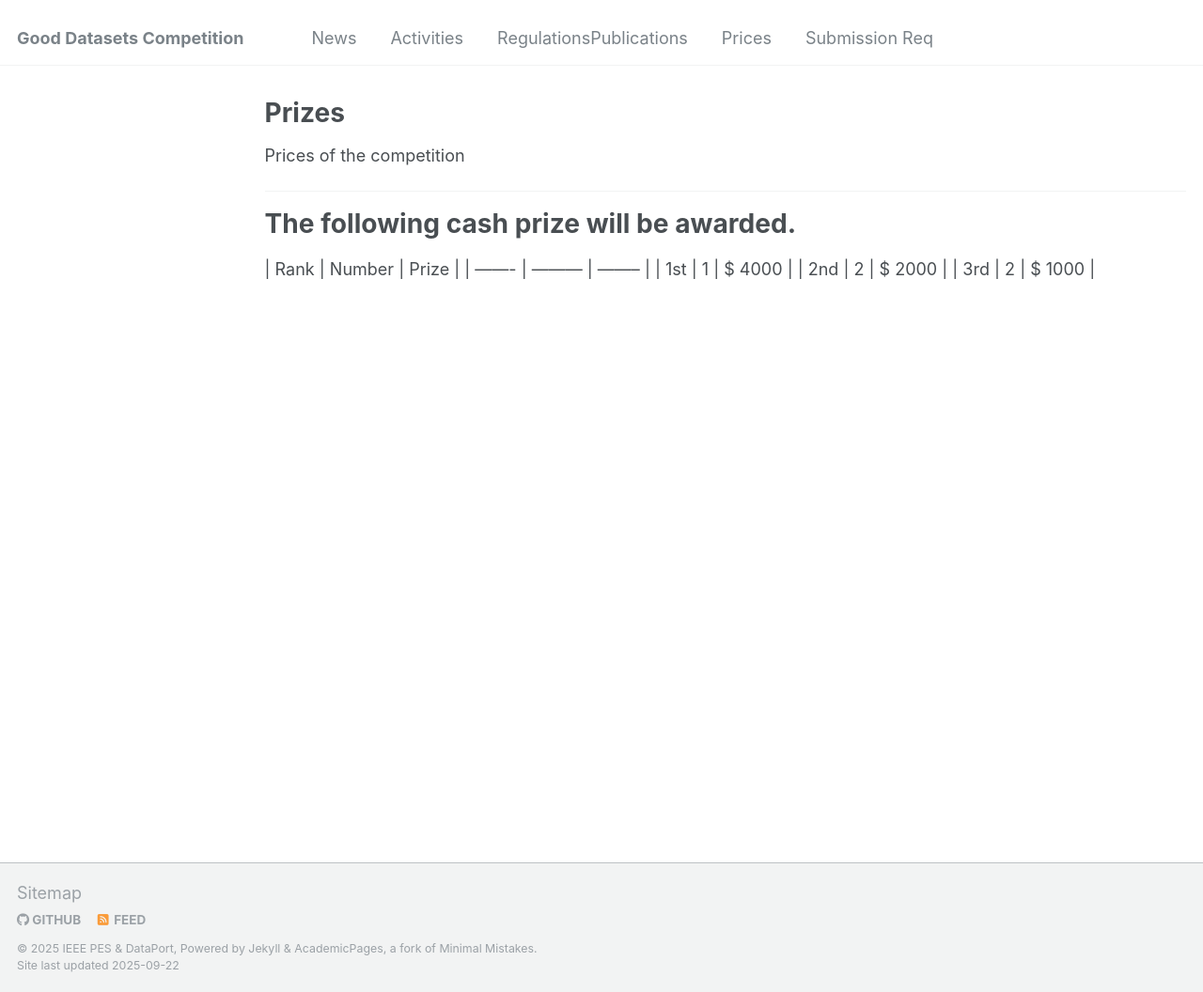
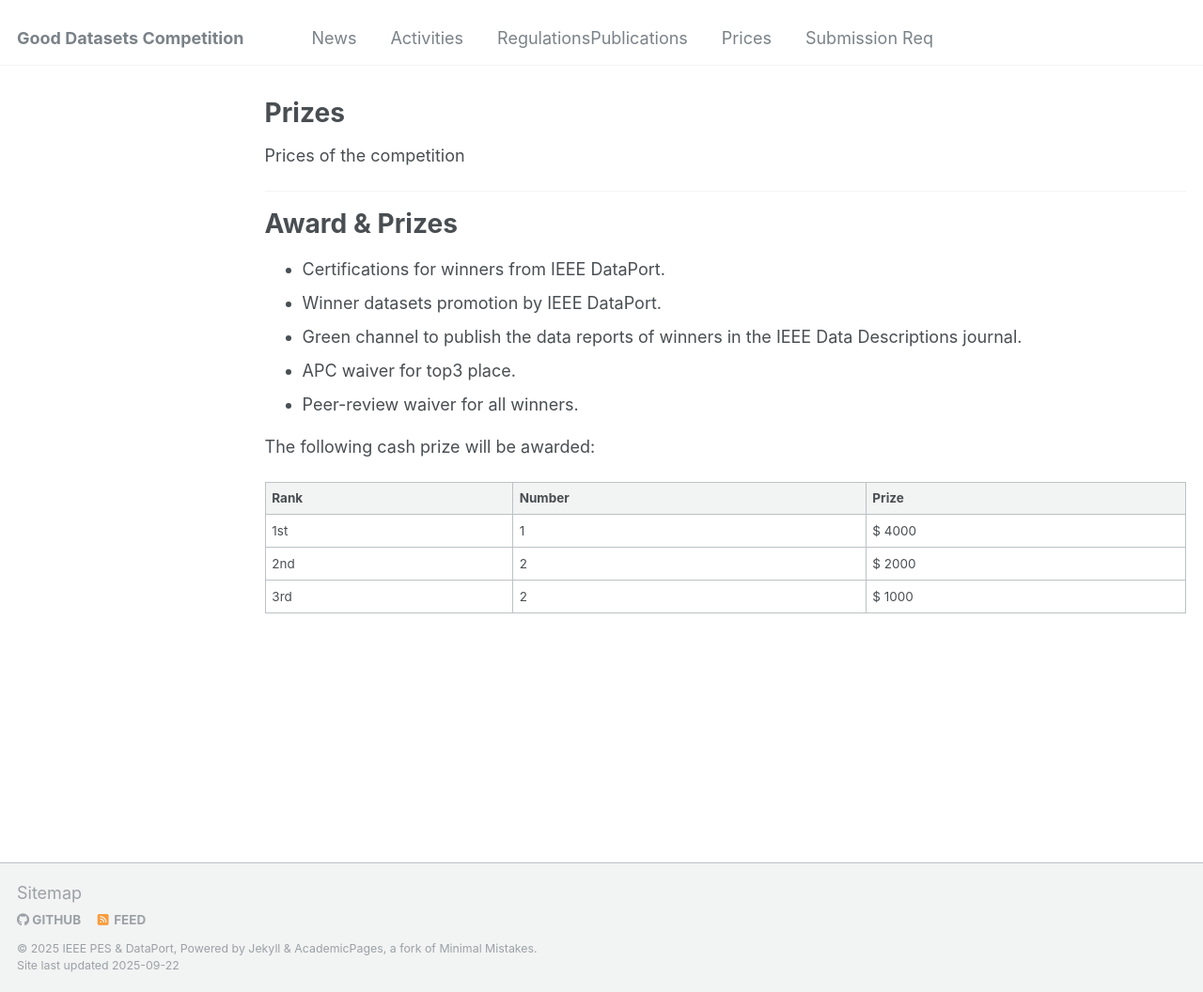
Before and after one commit to dpPEScomp/pesdpcompetition.github.io, a Jekyll site: the page built from _pages/Prizes.md, in a window 1280 px wide and 1056 px high. Shown: the whole window at 94% size. Built offline with Jekyll 4.4.1, drawn with Linux system fonts in a browser that asks for light colours.

Commit message:
Update Prizes.md

```diff
--- a/_pages/Prizes.md
+++ b/_pages/Prizes.md
@@ -8,7 +8,15 @@ Prices of the competition
 
 ---
 
-# The following cash prize will be awarded.
+# Award & Prizes
+* Certifications for winners from IEEE DataPort.
+* Winner datasets promotion by IEEE DataPort.
+* Green channel to publish the data reports of winners in the IEEE Data Descriptions journal.
+* APC waiver for top3 place.
+* Peer-review waiver for all winners.
+
+The following cash prize will be awarded:
+
 | Rank    | Number    | Prize    |
 | ------- | --------- | -------- |
 | 1st     | 1         | $ 4000   |
```
